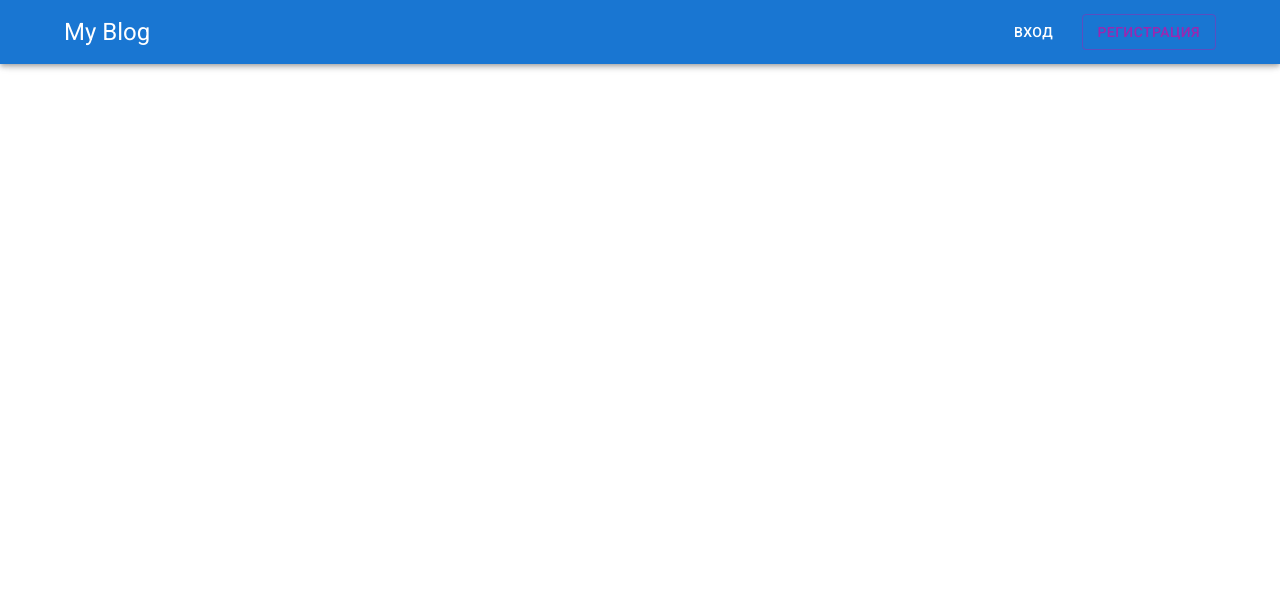
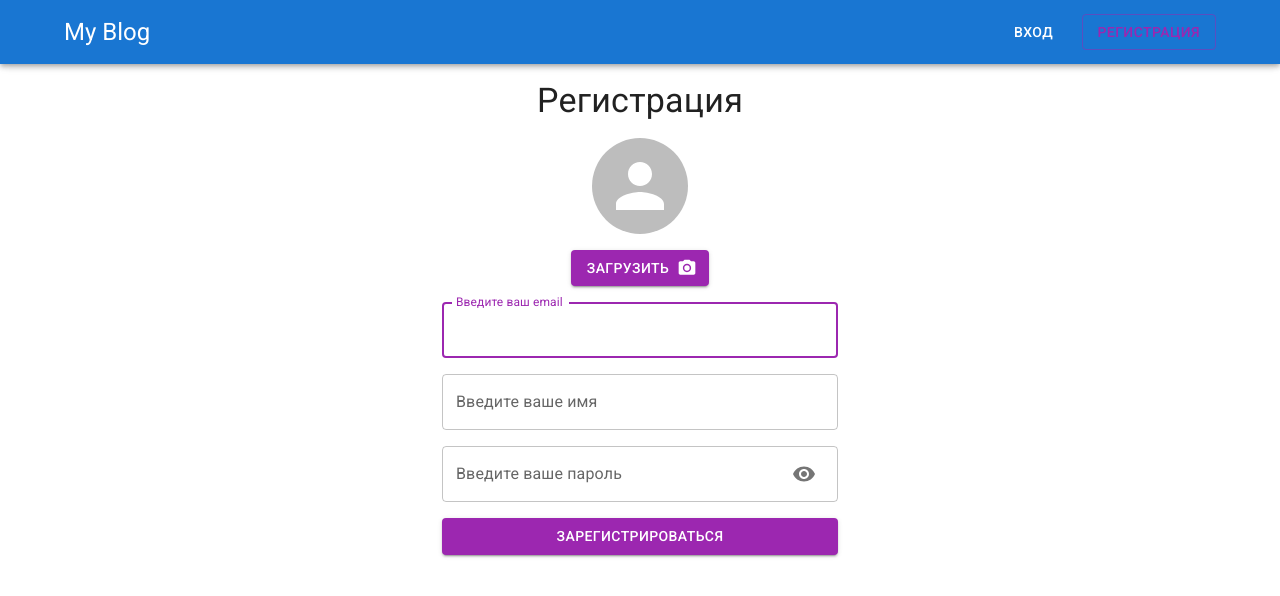
Before and after one commit to userName-Andrei/my_blog_MERN_client, a React (Create React App) app: page /register in a window 1280 px wide. Shown: the top 596 px of the page. Built offline with nearby package versions, Linux system fonts and the light colour scheme.

Commit message:
added register page layout

```diff
--- a/src/pages/Register/index.js
+++ b/src/pages/Register/index.js
@@ -1,10 +1,131 @@
-import React from 'react';
+import {useState, useRef} from 'react';
+import { Avatar, Box, Button, Container, IconButton, Stack, TextField, Typography } from '@mui/material';
+import PhotoCamera from '@mui/icons-material/PhotoCamera';
+import VisibilityIcon from '@mui/icons-material/Visibility';
+import VisibilityOffIcon from '@mui/icons-material/VisibilityOff';
 
 const Register = () => {
+    const [formData, setFormData] = useState({
+        avatar: {},
+        name: '',
+        password: '',
+        email: '',
+        showPassword: false
+    });
+    const [avatarUrl, setAvatarUrl] = useState("");
+    const inputFileRef = useRef();
+    const reader = new FileReader();
+
+    const onChangeAvatar = (e) => {
+        setFormData(({
+            ...formData,
+            avatar: e.target.files[0]
+        }))
+
+        reader.readAsDataURL(e.target.files[0])
+
+        reader.onloadend = () => {
+            setAvatarUrl(reader.result)
+        }
+    }
+
+    const onDeleteAvatar = () => {
+        setFormData(({
+            ...formData,
+            avatar: {}
+        }))
+        setAvatarUrl('')
+        inputFileRef.current.value = '';
+    }
+
+    const handleClickShowPassword = () => {
+        setFormData(formData => ({
+            ...formData,
+            showPassword: !formData.showPassword,
+        }));
+    };
+
     return (
-        <div>
-            Register
-        </div>
+
+        <Container
+            maxWidth='xs'
+            sx={{mt: 10}}
+        >
+            <form>
+                <Stack
+                    alignItems='center'
+                    spacing={2}
+                >
+                    <Typography
+                        variant='h4'
+                    >
+                        Регистрация
+                    </Typography>
+                    <Avatar
+                        src={avatarUrl}
+                        alt='avatar'
+                        sx={{
+                            width: 96,
+                            height: 96
+                        }}
+                    />
+                    <Box>
+                        <Button
+                            variant="contained"
+                            component="label"
+                            endIcon={<PhotoCamera/>}
+                            color={avatarUrl ? 'error' : 'secondary'}
+                            onClick={() => avatarUrl ? onDeleteAvatar() : inputFileRef.current.click()}
+                            sx={{
+                                alignSelf: 'flex-start',
+                            }}
+                        >
+                            {avatarUrl ? 'Удалить' : 'Загрузить'}
+                        </Button>
+                        <input
+                            name='avatarUrl'
+                            ref={inputFileRef}
+                            onChange={onChangeAvatar}
+                            type="file"
+                            accept="image/jpeg, image/jpg, image/png, image/giff"
+                            hidden
+                            multiple
+                        />
+                    </Box>
+                    <TextField
+                        label="Введите ваш email"
+                        variant="outlined"
+                        color='secondary'
+                        fullWidth
+                        autoFocus
+                    />
+                    <TextField
+                        label="Введите ваше имя"
+                        variant="outlined"
+                        color='secondary'
+                        fullWidth
+                    />
+                    <TextField
+                        label="Введите ваше пароль"
+                        variant="outlined"
+                        color='secondary'
+                        type={formData.showPassword ? 'text' : 'password'}
+                        InputProps={{
+                            endAdornment: formData.showPassword ? <IconButton onClick={handleClickShowPassword}><VisibilityOffIcon /></IconButton>
+                                                                : <IconButton onClick={handleClickShowPassword}><VisibilityIcon /></IconButton>,
+                          }}
+                        fullWidth
+                    />
+                    <Button
+                        variant='contained'
+                        color='secondary'
+                        fullWidth
+                    >
+                        Зарегистрироваться
+                    </Button>
+                </Stack>
+            </form>
+        </Container>
     );
 };
 
```
